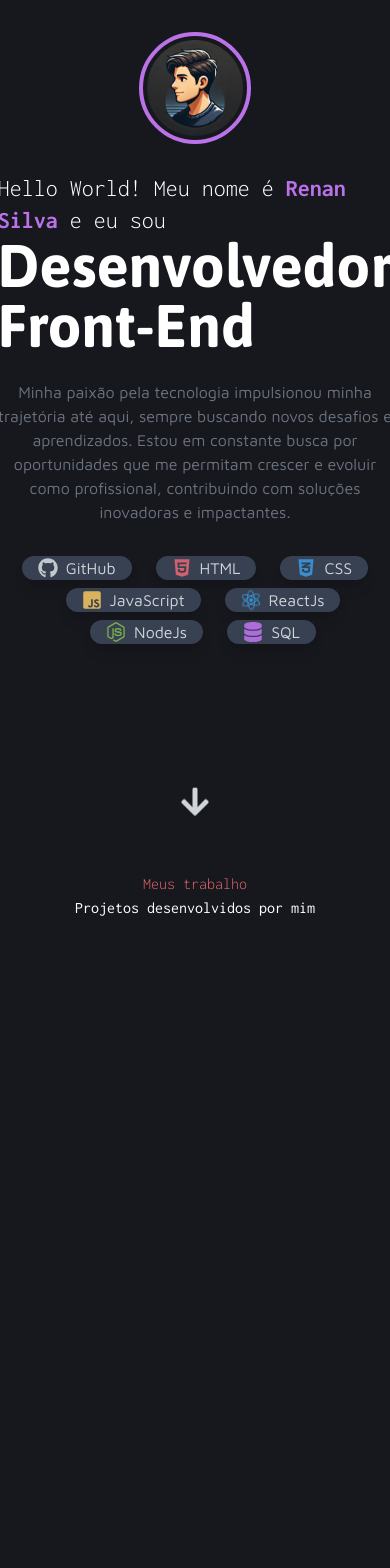
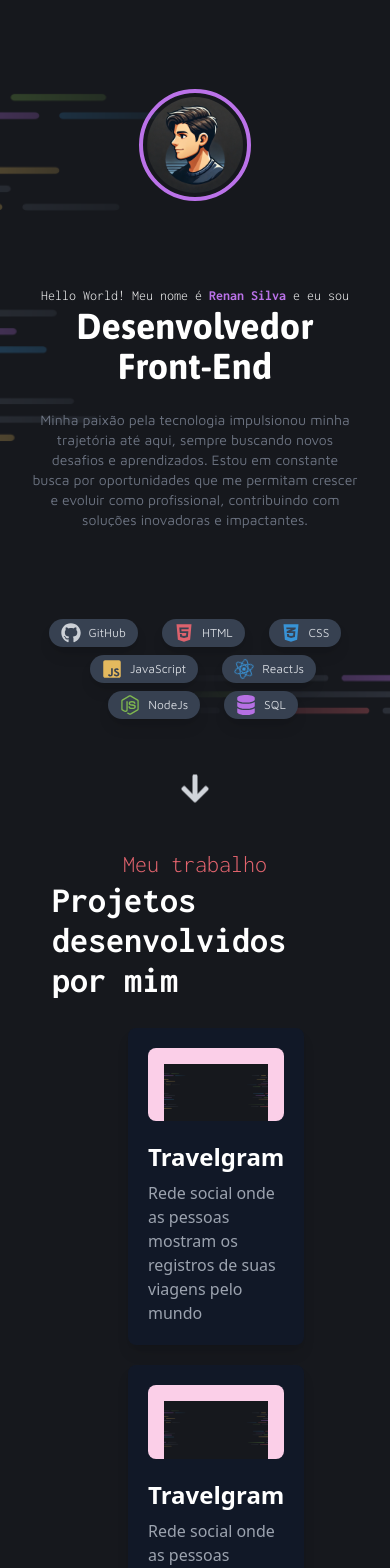
Before and after one commit to RenanOliveiraSilva/portifolio, a React (Vite) app in the folder my-portifolio/: page / in a window 390 px wide. Shown: the top 1568 px of the page. Built offline with nearby package versions, Linux system fonts and the light colour scheme.

Commit message:
Adicionando Responsividade

```diff
--- a/my-portifolio/src/App.tsx
+++ b/my-portifolio/src/App.tsx
@@ -1,5 +1,5 @@
-import Header from './components/Header';
-import Works from './components/Works.tsx';
+import Header from './screens/Header.tsx';
+import Works from './screens/Works.tsx';
 // import Footer from './components/Footer';
 
 function App() {
--- /dev/null
+++ b/my-portifolio/src/components/Card.tsx
@@ -0,0 +1,24 @@
+
+export default function Card() {
+    return (
+        <div className="bg-gray-900 text-white p-5 rounded-lg shadow-lg max-w-sm">
+          {/* Card image */}
+          <div className="bg-pink-200 px-4 pt-4 rounded-lg">
+            <img
+              src="/Background_Intro.png" // Substitua pelo caminho da sua imagem
+              alt="Travelgram mockup"
+
+            />
+          </div>
+
+          {/* Card content */}
+            <div className="mt-5">
+                <h2 className="text-2xl font-bold">Travelgram</h2>
+                <p className="text-gray-400 mt-2">
+                    Rede social onde as pessoas mostram os registros de suas viagens pelo mundo
+                </p>
+            </div>
+
+        </div>
+    );
+}
--- a/my-portifolio/src/components/Header.tsx
+++ /dev/null
@@ -1,64 +0,0 @@
-import { FaGithub, FaHtml5, FaCss3Alt, FaJsSquare, FaReact, FaNodeJs, FaDatabase, FaArrowDown } from 'react-icons/fa';
-
-const Header = () => {
-  return (
-    <header className="flex flex-col items-center justify-between h-screen bg-cover bg-no-repeat bg-center bg-pattern p-5">
-      <div className="info flex flex-col items-center justify-around p-3 max-w-3xl space-y-2 h-[520px]">
-
-          <div className="relative moldura rounded-full p-1 border-4 border-customPurple flex items-center justify-center mb-5">
-            <img src="/perfil.webp" alt="Profile" className="rounded-full w-24 h-24" />
-            {/* <span className="absolute bottom-0 right-0 transform translate-x-2 translate-y-2 bg-gray-900 p-2 rounded-full">
-              <FaCode className="text-green-400 w-5 h-5" />
-            </span> */}
-          </div>
-
-          <div className="content flex flex-col items-center justify-center max-w-3xl ">
-            <p className="font-inconsolata text-2xl font-light">Hello World! Meu nome é <span className="text-customPurple font-bold">Renan Silva</span> e eu sou</p>
-            <h2 className="text-6xl font-bold font-asap mb-6">Desenvolvedor Front-End</h2>
-            <p className="text-base font-light font-maven justify-center text-center text-gray-500 mb-6">
-            Minha paixão pela tecnologia impulsionou minha trajetória até aqui, sempre buscando novos desafios e aprendizados. Estou em constante busca por oportunidades que me permitam crescer e evoluir como profissional, contribuindo com soluções inovadoras e impactantes.
-            </p>
-          </div>
-
-          <div className="flex mt-6 space-x-4 max-w-3xl justify-center h-[80px] flex-wrap gap-2">
-            <div className="flex items-center space-x-2 px-4 bg-gray-700 rounded-full text-gray-300 shadow-lg">
-              <FaGithub className="w-5 h-5 text-gray-300 animate-pulse" />
-              <span className="font-maven font-extralight">GitHub</span>
-            </div>
-            <div className="flex items-center space-x-2 px-4 bg-gray-700 rounded-full text-gray-300 shadow-lg">
-              <FaHtml5 className="w-5 h-5 text-customRed animate-pulse" />
-              <span className="font-maven font-extralight">HTML</span>
-            </div>
-            <div className="flex items-center space-x-2 px-4 bg-gray-700 rounded-full text-gray-300 shadow-lg">
-              <FaCss3Alt className="w-5 h-5 text-customBlue animate-pulse" />
-              <span className="font-maven font-extralight">CSS</span>
-            </div>
-            <div className="flex items-center space-x-2 px-4 bg-gray-700 rounded-full text-gray-300 shadow-lg">
-              <FaJsSquare className="w-5 h-5 text-customYellow animate-pulse" />
-              <span className="font-maven font-extralight">JavaScript</span>
-            </div>
-            <div className="flex items-center space-x-2 px-4 bg-gray-700 rounded-full text-gray-300 shadow-lg">
-              <FaReact className="w-5 h-5 text-customBlue animate-spin-slow" />
-              <span className="font-maven font-extralight">ReactJs</span>
-            </div>
-            <div className="flex items-center space-x-2 px-4 bg-gray-700 rounded-full text-gray-300 shadow-lg">
-              <FaNodeJs className="w-5 h-5 text-customGreen animate-pulse" />
-              <span className="font-maven font-extralight">NodeJs</span>
-            </div>
-            <div className="flex items-center space-x-2 px-4 bg-gray-700 rounded-full text-gray-300 shadow-lg">
-              <FaDatabase className="w-5 h-5 text-customPurple animate-pulse" />
-              <span className="font-maven font-extralight">SQL</span>
-            </div>
-
-          </div>
-
-      </div>
-      <div className="arrow mt-5">
-            <FaArrowDown className="w-8 h-8 animate-bounce text-gray-300" />
-      </div>
-
-    </header>
-  )
-}
-
-export default Header
--- a/my-portifolio/src/components/Works.tsx
+++ /dev/null
@@ -1,16 +0,0 @@
-import React from 'react'
-
-const Works = () => {
-  return (
-    <section className='flex flex-col h-screen bg-backgroundColor p-8'>
-        <div className="title flex flex-col h-6 items-center justify-center p-5">
-            <p className='font-inconsolata text-base text-customRed font-light'>Meus trabalho</p>
-            <p className='font-inconsolata text-base t '>Projetos desenvolvidos por mim</p>
-        </div>
-
-
-    </section>
-  )
-}
-
-export default Works
--- /dev/null
+++ b/my-portifolio/src/screens/Header.tsx
@@ -0,0 +1,58 @@
+import { FaGithub, FaHtml5, FaCss3Alt, FaJsSquare, FaReact, FaNodeJs, FaDatabase, FaArrowDown } from 'react-icons/fa';
+
+const Header = () => {
+  return (
+    <header className="flex flex-col items-center justify-between h-screen bg-cover bg-no-repeat bg-center bg-patternMobile md:bg-pattern px-5 py-8">
+  <div className="info flex flex-col items-center justify-around p-3 max-w-3xl space-y-2 h-full mt-4">
+
+    {/* Perfil com imagem */}
+    <div className="relative moldura rounded-full p-1 border-4 border-customPurple flex items-center justify-center mb-5">
+      <img src="/perfil.webp" alt="Profile" className="rounded-full w-24 h-24 md:w-32 md:h-32" />
+      {/* Ícone opcional */}
+      {/* <span className="absolute bottom-0 right-0 transform translate-x-2 translate-y-2 bg-gray-900 p-2 rounded-full">
+        <FaCode className="text-green-400 w-5 h-5" />
+      </span> */}
+    </div>
+
+    {/* Conteúdo textual */}
+    <div className="content flex flex-col items-center justify-center max-w-3xl text-center">
+      <p className="font-inconsolata text-sm md:text-3xl font-light">
+        Hello World! Meu nome é <span className="text-customPurple font-bold">Renan Silva</span> e eu sou
+      </p>
+      <h2 className="text-4xl md:text-6xl font-bold font-asap mb-6">
+        Desenvolvedor Front-End
+      </h2>
+      <p className="text-sm md:text-base font-light font-maven text-gray-500 mb-6">
+        Minha paixão pela tecnologia impulsionou minha trajetória até aqui, sempre buscando novos desafios e aprendizados. Estou em constante busca por oportunidades que me permitam crescer e evoluir como profissional, contribuindo com soluções inovadoras e impactantes.
+      </p>
+    </div>
+
+    {/* Ícones de tecnologia */}
+    <div className="flex mt-6 space-x-4 max-w-3xl justify-center flex-wrap gap-2">
+  {[
+    { icon: FaGithub, label: "GitHub", color: "text-gray-300", animation: "animate-pulse" },
+    { icon: FaHtml5, label: "HTML", color: "text-customRed", animation: "animate-pulse" },
+    { icon: FaCss3Alt, label: "CSS", color: "text-customBlue", animation: "animate-pulse" },
+    { icon: FaJsSquare, label: "JavaScript", color: "text-customYellow", animation: "animate-pulse" },
+    { icon: FaReact, label: "ReactJs", color: "text-customBlue", animation: "animate-spin-slow" },
+    { icon: FaNodeJs, label: "NodeJs", color: "text-customGreen", animation: "animate-pulse" },
+    { icon: FaDatabase, label: "SQL", color: "text-customPurple", animation: "animate-pulse" },
+  ].map(({ icon: Icon, label, color, animation }, idx) => (
+    <div key={idx} className="flex items-center space-x-2 px-3 py-1 md:py-2 md:px-4 bg-gray-700 rounded-full text-gray-300 shadow-lg">
+      <Icon className={`w-5 h-5 ${color} ${animation}`} />
+      <span className="font-maven font-extralight text-xs md:text-sm">{label}</span>
+    </div>
+  ))}
+</div>
+  </div>
+
+  {/* Ícone de seta */}
+  <div className="arrow mt-5">
+    <FaArrowDown className="w-8 h-8 animate-bounce text-gray-300" />
+  </div>
+</header>
+
+  )
+}
+
+export default Header
--- /dev/null
+++ b/my-portifolio/src/screens/Works.tsx
@@ -0,0 +1,23 @@
+import Card from '../components/Card'
+
+const Works = () => {
+  return (
+    <section className='flex flex-col h-fit bg-backgroundColor px-8 py-0 justify-center'>
+        <div className="title flex flex-col items-center justify-center px-5 py-1">
+            <p className='font-inconsolata text-2xl text-customRed font-light'>Meu trabalho</p>
+            <p className='font-inconsolata text-4xl font-bold '>Projetos desenvolvidos por mim</p>
+        </div>
+        <div className="cards px-24 py-1 mt-5 flex flex-row gap-5 flex-wrap justify-between">
+          <Card />
+          <Card />
+          <Card />
+          <Card />
+
+        </div>
+
+
+    </section>
+  )
+}
+
+export default Works
--- a/my-portifolio/tailwind.config.js
+++ b/my-portifolio/tailwind.config.js
@@ -15,7 +15,8 @@ export default {
         backgroundColor: '#16181d'
       },
       backgroundImage: {
-        pattern: 'url(/Background_Intro.png)'
+        pattern: 'url(/Background_Intro.png)',
+        patternMobile: 'url(/Background_Intro_Mobile.png)'
       },
       fontFamily: {
         asap: ['Asap', 'sans-serif'],
```
Also changed, not shown: my-portifolio/public/Background_Intro_Mobile.png (added), my-portifolio/public/Teste.png (added).
